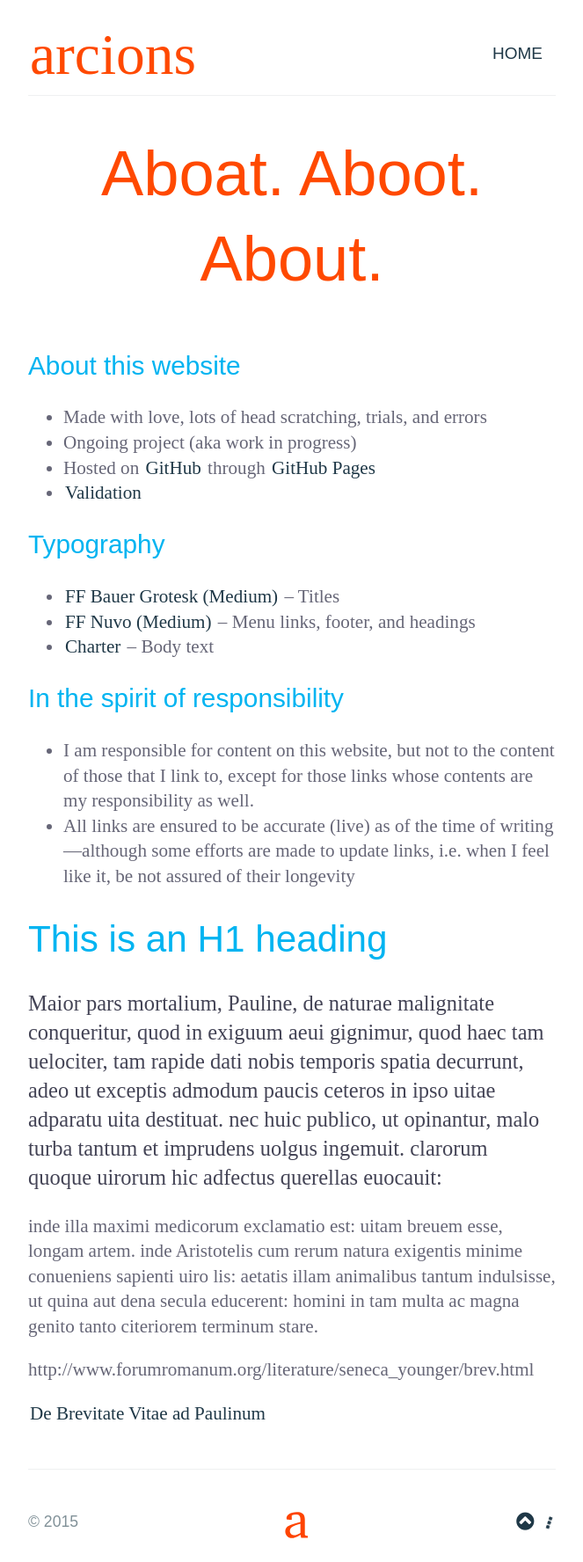
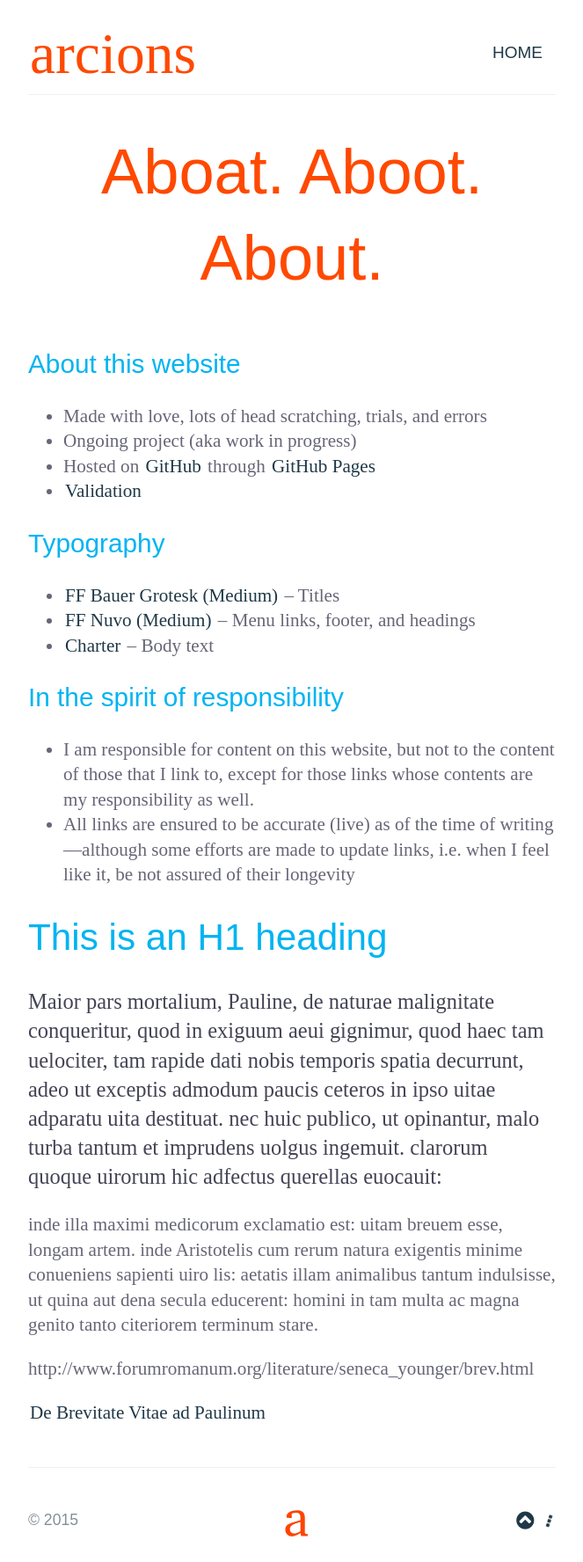
Before and after one commit to arcions/arcions.github.io, a Jekyll site: the page built from about/index.html, in a window 1280 px wide. Shown: the whole page at 88% size, without its empty margins (308-971 px from the left). Built offline with Jekyll 4.4.1, drawn with Linux system fonts in a browser that asks for light colours; nearby versions of some CDN libraries; some web fonts are replaced; Markdown is read by kramdown in place of the engine named in the settings.

Commit message:
Update main.css

```diff
--- a/stylesheets/main.css
+++ b/stylesheets/main.css
@@ -249,8 +249,8 @@ h6 {
       background-color:transparent;}
 
 #header{
-  margin-top:0.8rem;
-  margin-bottom:0.8rem;
+  margin-top:0.75rem;
+  margin-bottom:0.75rem;
   padding-top:0.75rem;
   padding-bottom:0.75rem;
   border-bottom: solid 1px #eff0f1;
@@ -268,7 +268,7 @@ h6 {
      background:transparent;
    }
      #header-left a:hover {
-       color: #FF8731;
+       color: #E8452D;
        background:transparent;
      }
 
```
